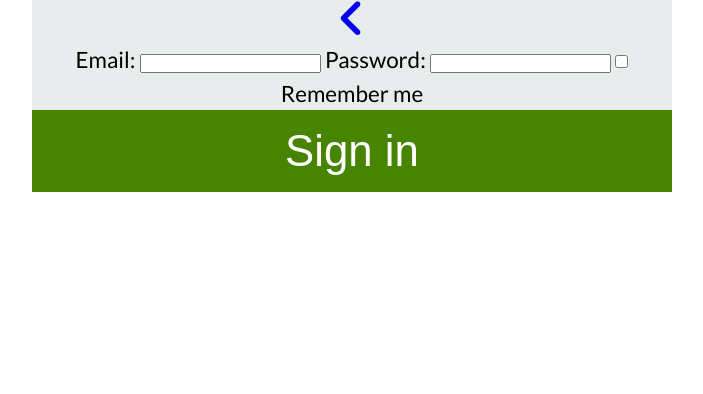
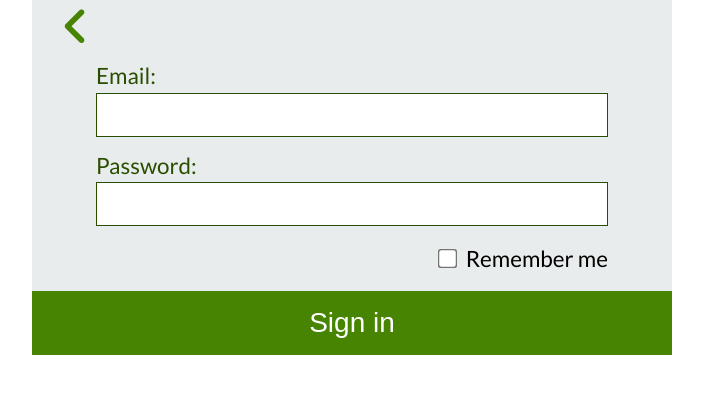
Before and after one commit to dawids21/CoBudget, a plain HTML site: page frontend/login.html in a window 1280 px wide. Shown: the part 266-660 px from the top of the page, without its empty margins (288-991 px from the left). Drawn offline with Linux system fonts and the light colour scheme.

Commit message:
write css for login page

```diff
--- a/frontend/css/style.css
+++ b/frontend/css/style.css
@@ -41,6 +41,12 @@ body {
     margin: var(--space-xl) var(--space-unit);
 }
 
+.back-button {
+    align-self: flex-start;
+    color: var(--main-green);
+    margin: var(--space-xs) var(--space-unit);
+}
+
 .button-box {
     display: flex;
     width: 100%;
@@ -54,13 +60,64 @@ body {
     background-color: var(--main-green);
     width: 100%;
     padding: 1rem 0;
-    font-size: var(--text-xl);
+    font-size: var(--text-md);
     transition: 0.2s;
     border: 0;
 }
 
 .button:hover {
     background-color: var(--claret);
+}
+
+.login-form {
+    display: flex;
+    flex-direction: column;
+    align-items: center;
+    justify-content: center;
+    width: 100%;
+}
+
+.login-data {
+    display: flex;
+    flex-direction: column;
+    align-items: center;
+    justify-content: center;
+    margin-bottom: var(--space-unit);
+    width: 80%;
+}
+
+.login-data > label {
+    color: var(--dark-green);
+    width: 100%;
+    text-align: left;
+}
+
+.form-text {
+    width: 100%;
+    height: var(--text-xl);
+    border: 1px solid var(--dark-green);
+    padding: 0 var(--space-sm);
+    font-family: var(--text-primary-font), sans-serif;
+    font-size: var(--text-sm);
+}
+
+.form-text:focus {
+    border: 2px solid var(--main-green);
+    outline: none;
+}
+
+#remember-me-flexbox {
+    margin-top: var(--space-unit);
+    align-self: flex-end;
+    display: flex;
+    flex-direction: row;
+    justify-content: center;
+    align-items: center;
+}
+
+#remember-me-flexbox > input {
+    transform: scale(1.5);
+    margin-right: var(--space-sm);
 }
 
 @media all and (max-width: 568px) {
@@ -72,12 +129,17 @@ body {
         margin: auto;
     }
 
-    .button {
+    .login-form > .button {
         width: 8rem;
-        margin: var(--space-xs);
+        margin-bottom: var(--space-unit);
     }
 
     .button-box {
         flex-direction: column;
     }
+
+    #remember-me-flexbox > input {
+        transform: scale(1);
+        margin-right: var(--space-xxs);
+    }
 }
--- a/frontend/login.html
+++ b/frontend/login.html
@@ -10,14 +10,18 @@
 <body>
 <div class="container-landing">
     <h1 class="logo">CoBudget</h1>
-    <a href="./"><i class="fas fa-angle-left fa-2x"></i></a>
+    <a class="back-button" href="./"><i class="fas fa-angle-left fa-2x"></i></a>
     <form class="login-form" method="post" action="#">
-        <label for="email">Email:</label>
-        <input class="form-text" type="text" id="email" name="email">
-        <label for="password">Password:</label>
-        <input class="form-text" type="password" id="password" name="password">
-        <input type="checkbox" id="remember-me" name="remember-me">
-        <label for="remember-me">Remember me</label>
+        <div class="login-data">
+            <label for="email">Email:</label>
+            <input class="form-text" type="text" id="email" name="email">
+            <label class="margin-top--sm" for="password">Password:</label>
+            <input class="form-text" type="password" id="password" name="password">
+            <div id="remember-me-flexbox">
+                <input type="checkbox" id="remember-me" name="remember-me">
+                <label for="remember-me">Remember me</label>
+            </div>
+        </div>
         <input type="submit" class="button" name="sign-in" value="Sign in">
     </form>
 </div>
```
